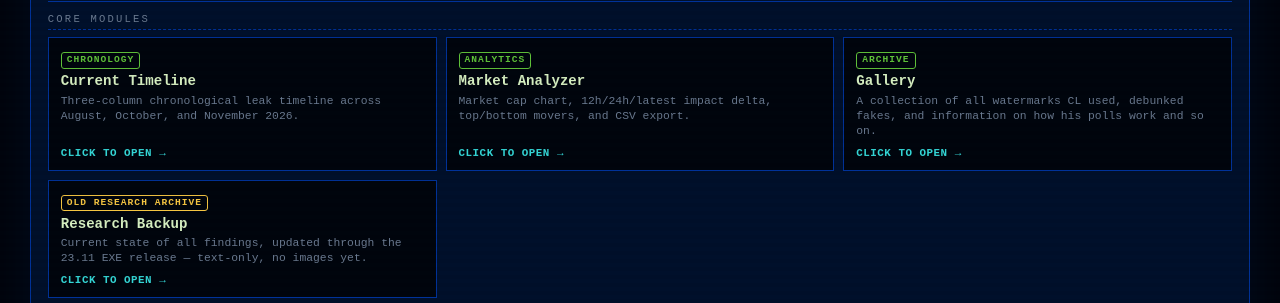
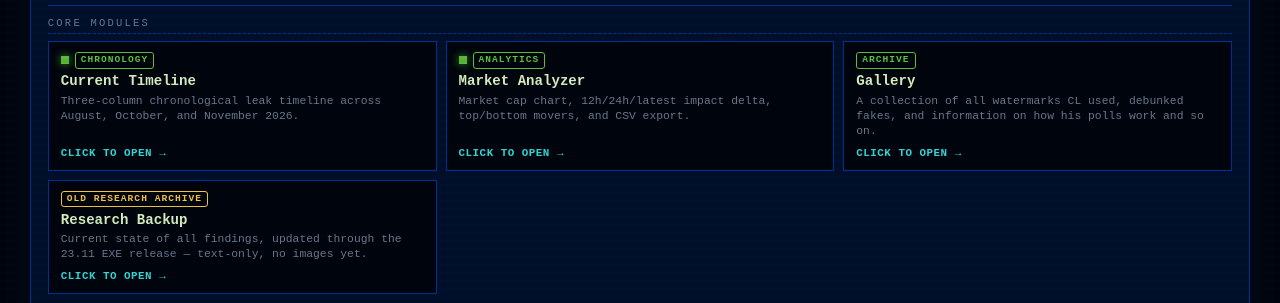
Before and after one commit to Exaxors/CL-stuff, a plain HTML site: page index.html in a window 1280 px wide. Shown: the part 181-484 px from the top of the page. Drawn offline with Linux system fonts and the light colour scheme; no server answers.

Commit message:
Update index.html
added indicators to show what i actively maintain

```diff
--- a/index.html
+++ b/index.html
@@ -321,6 +321,26 @@
     background: var(--card-2);
   }
 
+  .tag-row {
+    display: flex;
+    align-items: center;
+    gap: 6px;
+    margin-bottom: 0.2rem;
+  }
+
+  .tag-row .card-tag {
+    margin-bottom: 0;
+  }
+
+  .glow-box {
+    width: 8px;
+    height: 8px;
+    background: var(--green);
+    box-shadow: 0 0 8px rgba(96, 195, 58, 0.8);
+    animation: pwBlink 2.6s ease-in-out infinite;
+    flex-shrink: 0;
+  }
+
   .card-tag {
     font-size: 0.6rem;
     font-weight: 700;
@@ -544,10 +564,12 @@ let gatewayAttemptCount = 0;
 
 function renderModuleButton(item) {
   const targetAttrs = item.external ? ' target="_blank" rel="noopener noreferrer"' : "";
+  const hasGlowBox = item.id === "timeline" || item.id === "market";
+  const glowHtml = hasGlowBox ? '<span class="glow-box" aria-hidden="true"></span>' : "";
   return `
     <a class="module-btn-card" href="${item.href}"${targetAttrs} data-link-id="${item.id}">
       <div>
-        <span class="card-tag ${item.badgeClass || "tag-internal"}">${item.badge || "Module"}</span>
+        <div class="tag-row">${glowHtml}<span class="card-tag ${item.badgeClass || "tag-internal"}">${item.badge || "Module"}</span></div>
         <div class="card-title">${item.title}</div>
         <div class="card-desc">${item.description}</div>
       </div>
```
